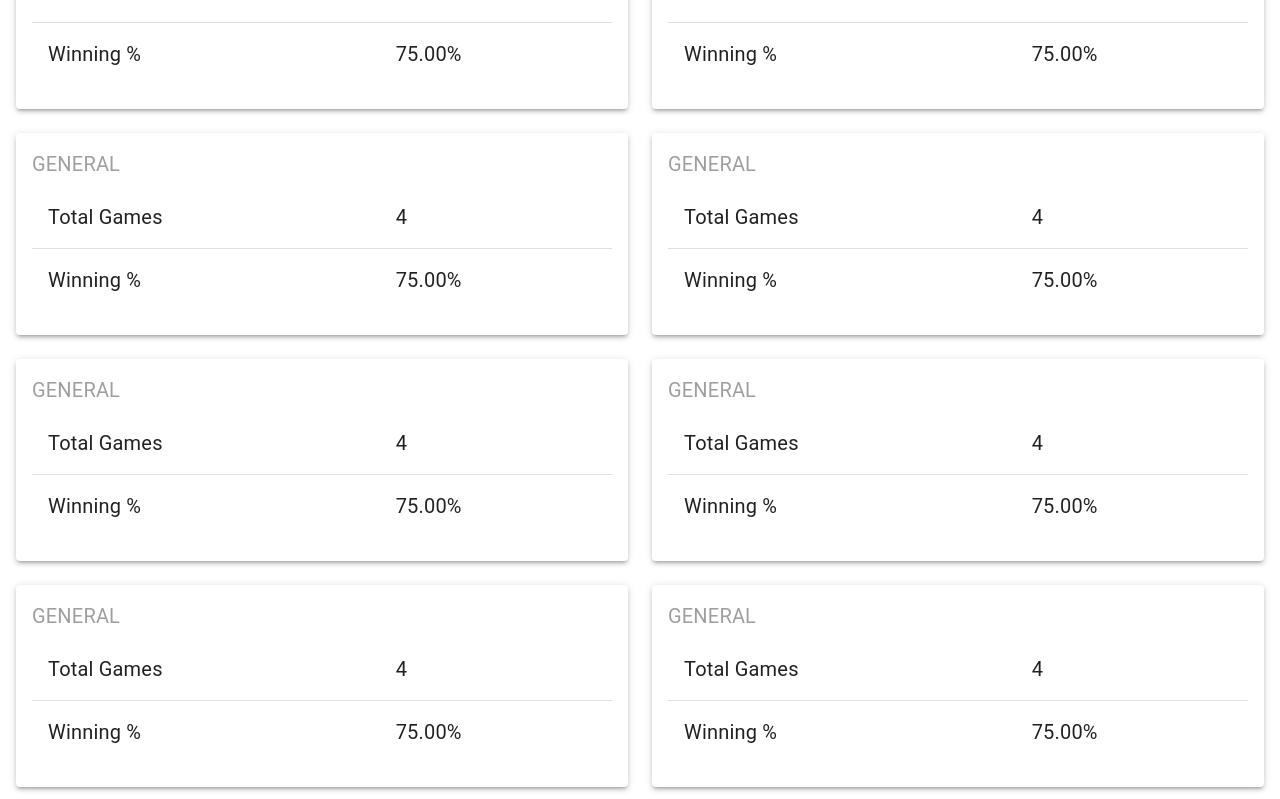
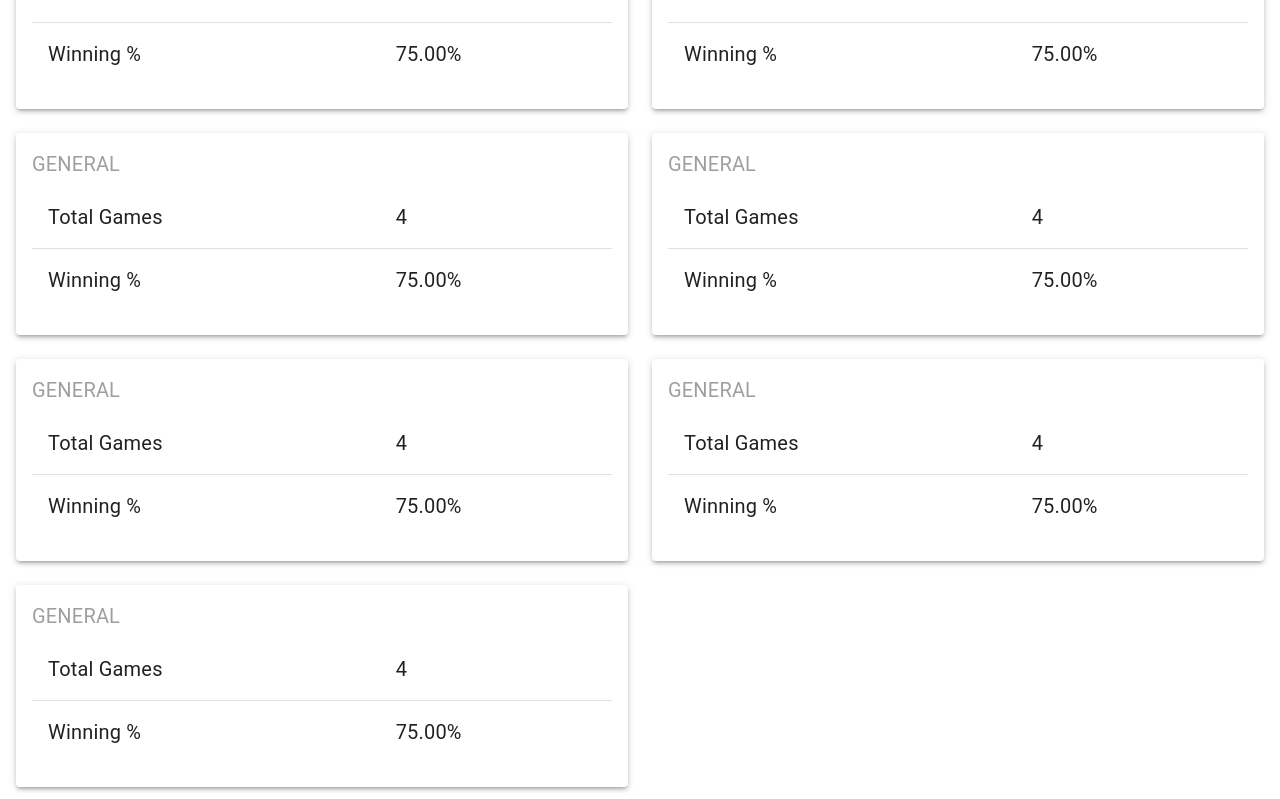
Before and after one commit to tsteelematc/foo-23f, a React (Create React App) app: page /#/ in a window 1280 px wide. Shown: the part 283-1082 px from the top of the page. Built offline with nearby package versions, Linux system fonts and the light colour scheme.

Commit message:
What if odd number of cards? Neat, it works...

```diff
--- a/src/Home.tsx
+++ b/src/Home.tsx
@@ -314,45 +314,6 @@ export const Home: FC<HomeProps> = ({winningPercentageDisplay}) => {
                     </CardContent>
                 </Paper>
             </Grid>
-            <Grid xs={12} md={6}>
-                <Paper
-                    elevation={3}
-                    sx={{ overflow: "hidden"}}>
-                    <CardContent>
-                        <Typography sx={{ fontSize: 20 }} color="text.disabled" gutterBottom>
-                            GENERAL
-                        </Typography>
-                        <Table>
-                            <TableBody>
-                                <TableRow>
-                                    <TableCell>
-                                        <Typography sx={{ fontSize: 20}}>
-                                            Total Games
-                                        </Typography>
-                                    </TableCell>
-                                    <TableCell>
-                                        <Typography sx={{ fontSize: 20}}>
-                                            {winningPercentageDisplay.totalGames}
-                                        </Typography>
-                                    </TableCell>
-                                </TableRow>
-                                <TableRow sx={{ '&:last-child td, &:last-child th': { border: 0 } }}>
-                                    <TableCell>
-                                        <Typography sx={{ fontSize: 20}}>
-                                            Winning %
-                                        </Typography>
-                                    </TableCell>
-                                    <TableCell>
-                                        <Typography sx={{ fontSize: 20}}>
-                                            {winningPercentageDisplay.winningPercentage}
-                                        </Typography>
-                                    </TableCell>
-                                </TableRow>
-                            </TableBody>
-                        </Table>
-                    </CardContent>
-                </Paper>
-            </Grid>
         </Grid>
       </>
     );
```
